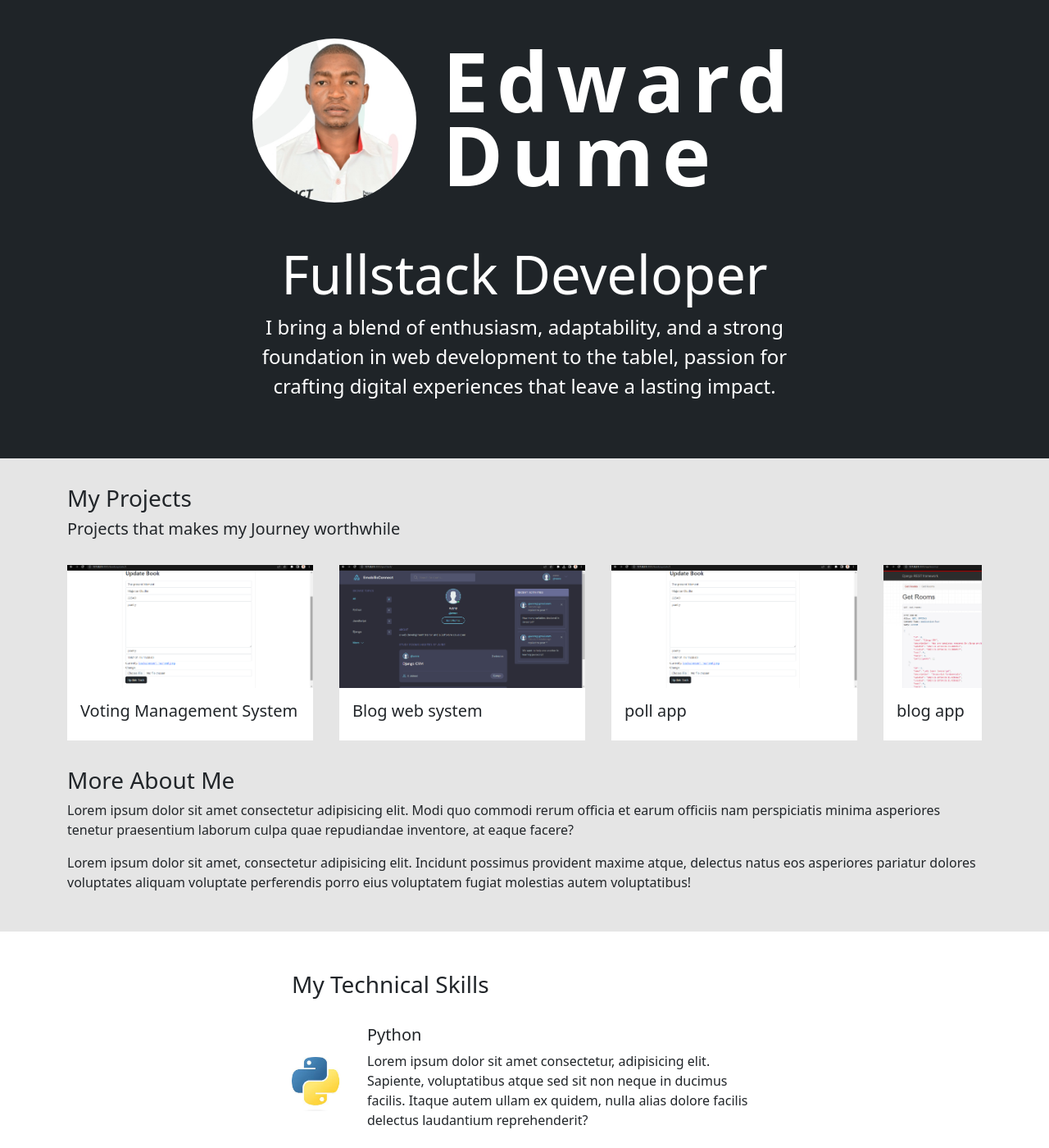
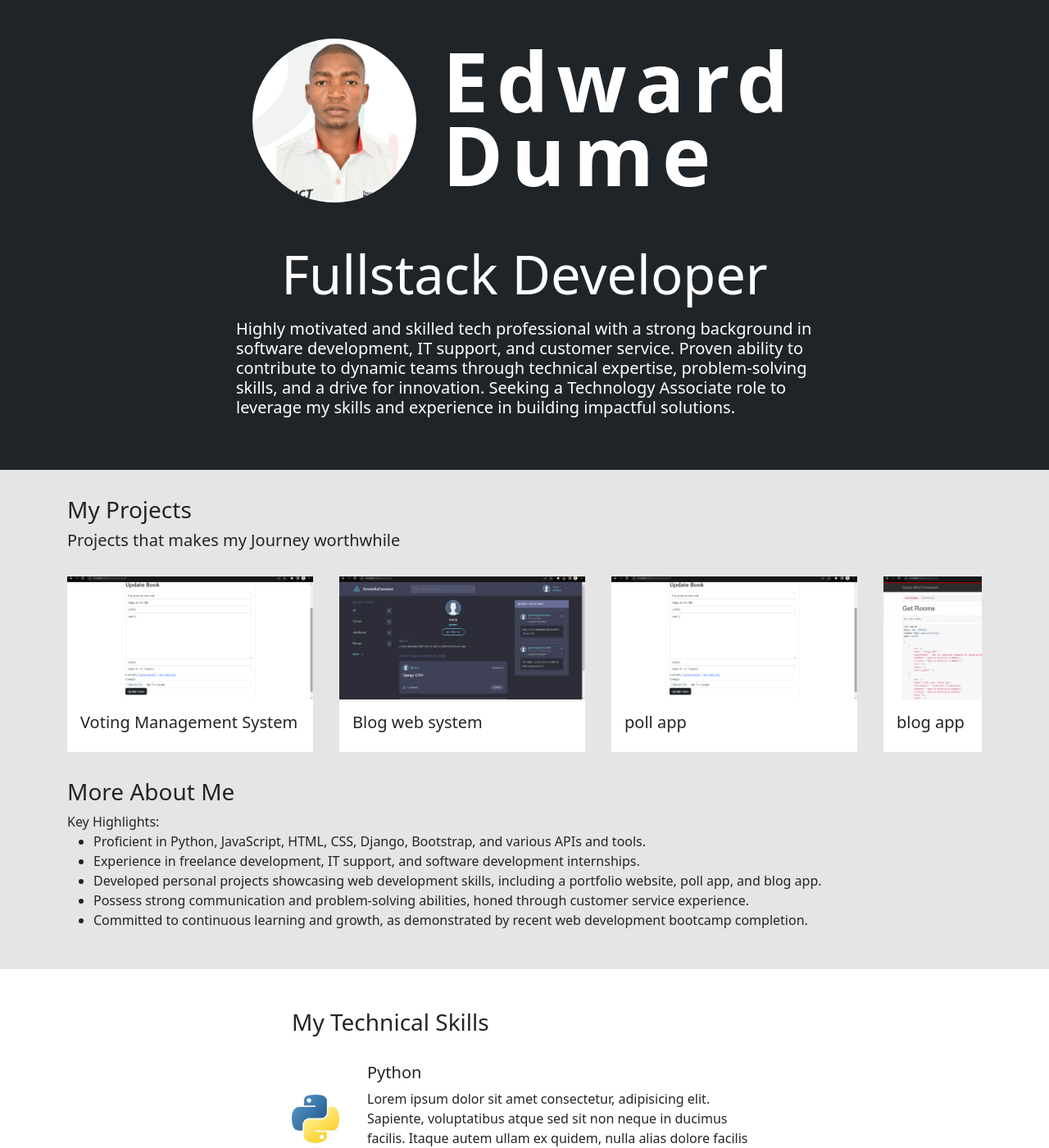
Before and after one commit to edwarddume55/MyPortfolio-Django-, a Django app: page / in a window 1280 px wide. Shown: the part 51-1451 px from the top of the page at 82% size. Run offline with Django 5.2, Linux system fonts and the light colour scheme; data comes from the database, SQL or seed files in the repository; some libraries are stand-ins or nearby versions.

Commit message:
adding some projects and skills

```diff
--- a/base/templates/base/home.html
+++ b/base/templates/base/home.html
@@ -12,7 +12,7 @@
         </div>
         <div class="hero-content-subheadline">
         <h3 class="description">Fullstack Developer</h3>
-        <p class="slogan"> I bring a blend of enthusiasm, adaptability, and a strong foundation in web development to the tablel, passion for crafting digital experiences that leave a lasting impact.
+        <p class="slogan"><h5> Highly motivated and skilled tech professional with a strong background in software development, IT support, and customer service. Proven ability to contribute to dynamic teams through technical expertise, problem-solving skills, and a drive for innovation. Seeking a Technology Associate role to leverage my skills and experience in building impactful solutions.</h5>
         </p>
     </div>
     </div>
@@ -42,9 +42,14 @@
 
         <div class="about-wrapper">
         <h3>More About Me</h3>
-        <p>Lorem ipsum dolor sit amet consectetur adipisicing elit. Modi quo commodi rerum officia et earum officiis nam perspiciatis minima asperiores tenetur praesentium laborum culpa quae repudiandae inventore, at eaque facere?</p>
-        <p>Lorem ipsum dolor sit amet, consectetur adipisicing elit. Incidunt possimus provident maxime atque, delectus natus eos asperiores pariatur dolores voluptates aliquam voluptate perferendis porro eius voluptatem fugiat molestias autem voluptatibus!</p>
-        </div>
+Key Highlights:
+<ul>
+<li>Proficient in Python, JavaScript, HTML, CSS, Django, Bootstrap, and various APIs and tools.</li>
+<li>Experience in freelance development, IT support, and software development internships.</li>
+<li>Developed personal projects showcasing web development skills, including a portfolio website, poll app, and blog app.</li>
+<li>Possess strong communication and problem-solving abilities, honed through customer service experience.</li>
+<li>Committed to continuous learning and growth, as demonstrated by recent web development bootcamp completion.</li>
+</ul> </div>
 
     </section>
 
```
Also changed, not shown: static/images/Django-Logo_TvwTCL9.png (added), static/images/Screenshot_70.png (added), static/images/Screenshot_71.png (added), static/images/python_icon_3rrNUkk.jpeg (added).
